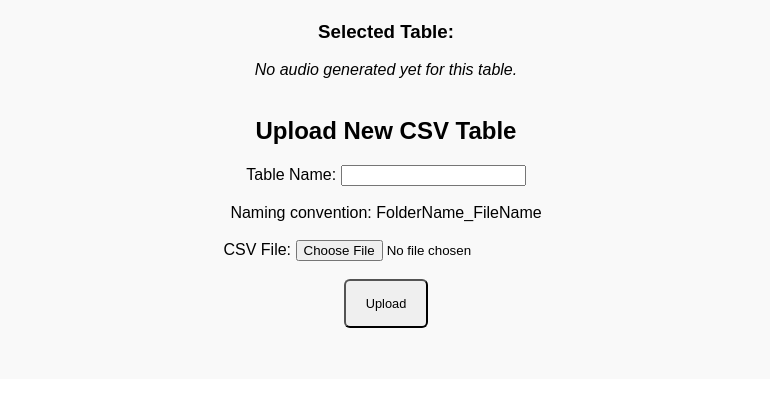
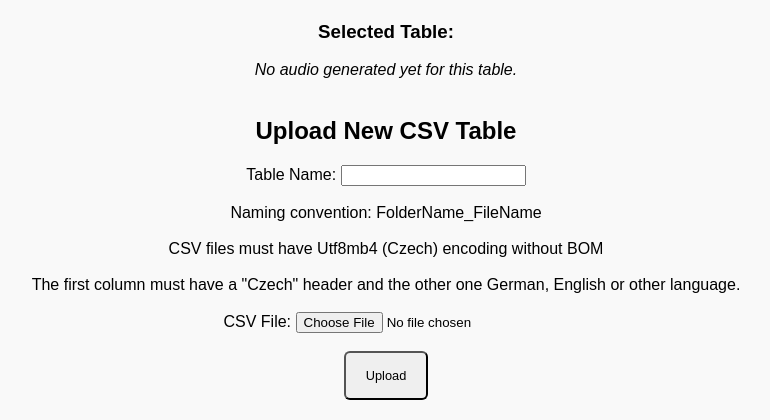
Before and after one commit to Kremlikv/Wordbaker, a PHP site: page /main.php in a window 1280 px wide. Shown: the part 421-841 px from the top of the page, without its empty margins (254-1024 px from the left). Before the commit the page ends 749 px from the top, so only its background shows below. Run offline with PHP 8.4, Linux system fonts and the light colour scheme; the visitor is signed in with stand-in values (Sample User, id 1); data that the repository does not hold is empty.

Commit message:
Naming conventions

```diff
--- a/main.php
+++ b/main.php
@@ -184,6 +184,8 @@ echo <<<HTML
 <form method="POST" action="upload_handler.php" enctype="multipart/form-data">
     <label>Table Name: <input type="text" name="new_table_name" required></label><br><br>
     <label>Naming convention: FolderName_FileName</label><br><br>
+    <label>CSV files must have Utf8mb4 (Czech) encoding without BOM</label><br><br>
+    <label>The first column must have a "Czech" header and the other one German, English or other language.</label><br><br>
     <label>CSV File: <input type="file" name="csv_file" accept=".csv" required></label><br><br>
     <button type="submit">Upload</button>
 </form>
```
